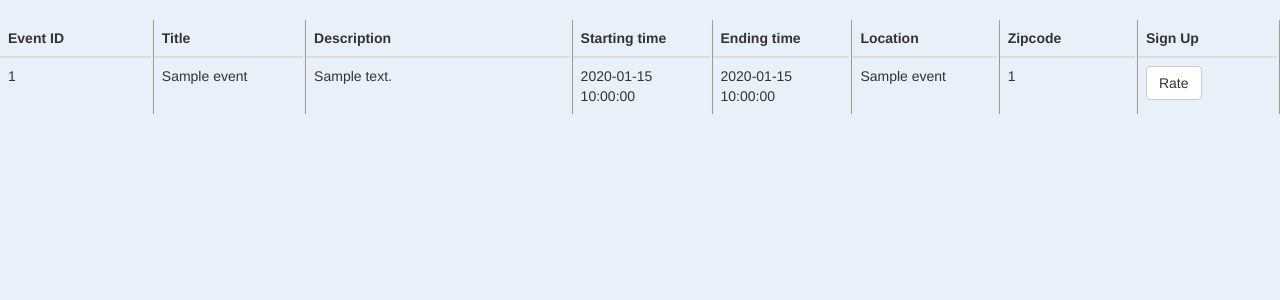
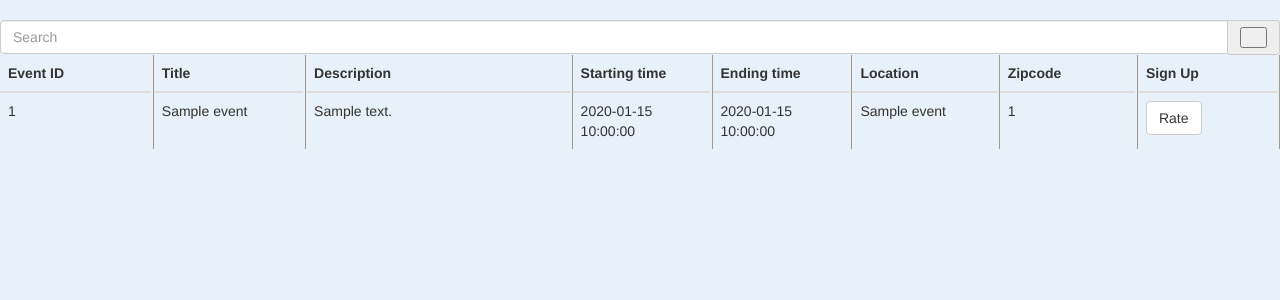
Before and after one commit to momopranto/doggo-db-boombastic, a Flask app: page /events in a window 1280 px wide. Shown: the part 52-352 px from the top of the page. Run offline with Flask 2, Linux system fonts and the light colour scheme; the visitor is signed in with stand-in values (Sample User, id 1); tables that the repository leaves empty hold one stand-in row (values such as "Sample post"); some libraries are stand-ins or nearby versions; some web fonts are replaced.

Commit message:
events search

```diff
--- a/app/core.py
+++ b/app/core.py
@@ -119,7 +119,10 @@ def register():
 
 @web.route('/events')
 def events():
-    events = AnEvent.query.all()
+    if request.args.get('search'):
+        events = AnEvent.query.join(Organize, AnEvent.event_id == Organize.event_id).join(About, Organize.group_id == About.group_id).filter_by(keyword=request.args.get('search'))
+    else:
+        events = AnEvent.query.join(Organize, AnEvent.event_id == Organize.event_id).join(About, Organize.group_id == About.group_id).all()
     return render_template('events.html', events=events, username=session['username'])
 
 @web.route('/groups', methods = ['GET'])
--- a/app/templates/events.html
+++ b/app/templates/events.html
@@ -15,14 +15,15 @@
       <button type="button" class="close" data-dismiss="alert" aria-label="Close"><span aria-hidden="true">×</span></button>
     </div>
   {% endif %}
-    <!-- <div class="input-group stylish-input-group">
-        <input class="form-control" placeholder="Search" type="text">
-        <span class="input-group-addon">
-            <button type="submit" action="/search">
-              <span class="glyphicon glyphicon-search"></span>
-            </button>
-        </span>
-    </div> -->
+    <form action="#" method="GET">
+      <div class="input-group stylish-input-group">
+          <input class="form-control" placeholder="Search" name="search" type="text">
+          <span class="input-group-addon">
+              <button type="submit" action="/events">
+                <span class="glyphicon glyphicon-search"></span>
+              </button>
+          </span>
+      </div>
   <table class="table">
     <thead>
       <tr>
```
